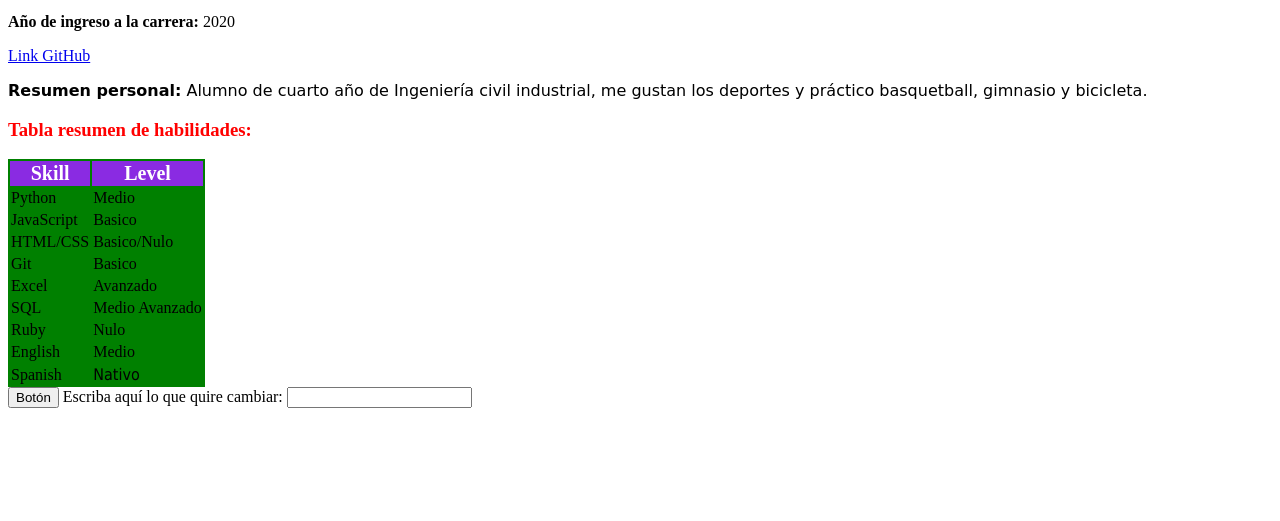
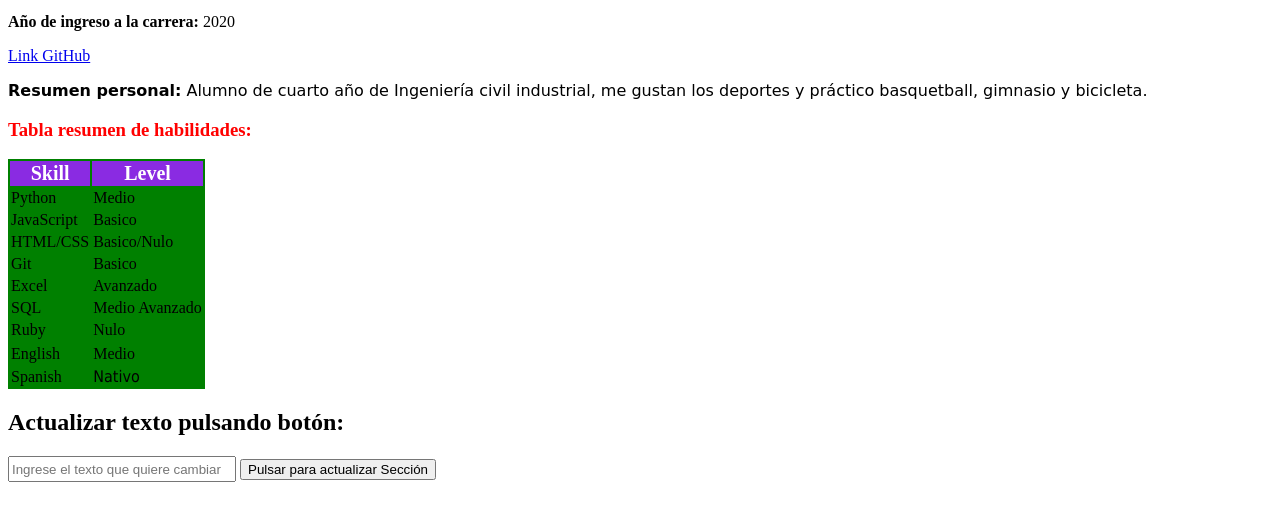
Before and after one commit to BenjaminFigari/BenjaminFigari.github.io, a plain HTML site: page index.html in a window 1280 px wide. Shown: the part 101-622 px from the top of the page. Drawn offline with Linux system fonts and the light colour scheme.

Commit message:
avance botón

```diff
--- a/index.html
+++ b/index.html
@@ -48,8 +48,10 @@
             <td>Nulo</td>
         </tr>
         <tr>
+        </tr>
+        <tr id="englishRow">
             <td>English</td>
-            <td>Medio</td>
+            <td class="medio">Medio</td>
         </tr>
         <tr>
             <td>Spanish</td>
@@ -57,9 +59,16 @@
         </tr>
     </table>
 
-    <button class="espacio",type="button">Botón</button>
-    <label for="Cuadro de texto">Escriba aquí lo que quire cambiar:</label>
-    <input type="text" id="Cuadro de Texto" name="Cuadro de texto">
+    <h2>Actualizar texto pulsando botón:</h2>
+    <input type="text" id="textoInput" placeholder="Ingrese el texto que quiere cambiar">
+    <button onclick="actualizarTexto()">Pulsar para actualizar Sección</button>
+
+    <script>
+        function actualizarTexto() {
+            var nuevoTexto = document.getElementById("textoInput").value;
+            document.querySelector('#englishRow .medio').textContent = nuevoTexto;
+        }
+    </script>
 
 </body>
 </html>
--- a/style.css
+++ b/style.css
@@ -29,20 +29,15 @@ table {
     color: red;
 }
 
-
-
 td{
     color:black;
 }
 
-li {
-    font-size: 25px;
+.espacio{
+    margin-top: 50px;
 }
 
-.azul{
-    color: blue;
+#textoInput{
+    width: 220px;
+    height: 20px;
 }
-
-.underlined {
-    text-decoration: underline;
-}
```
